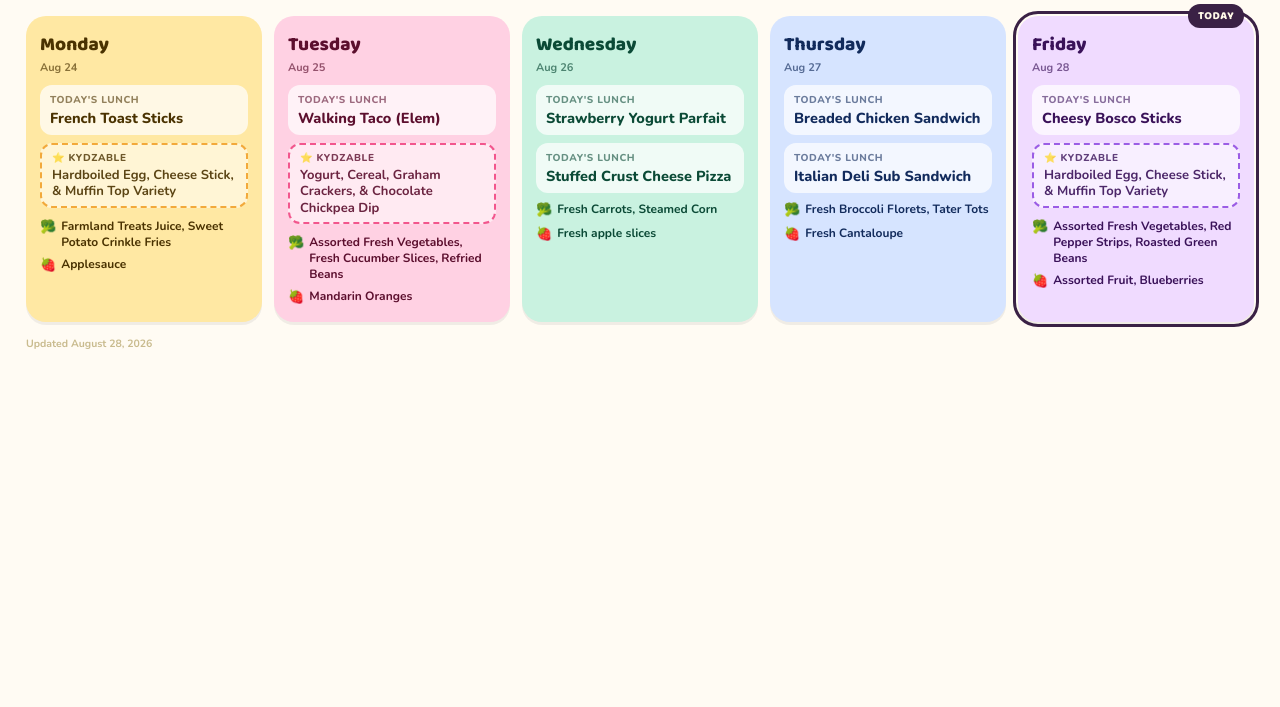
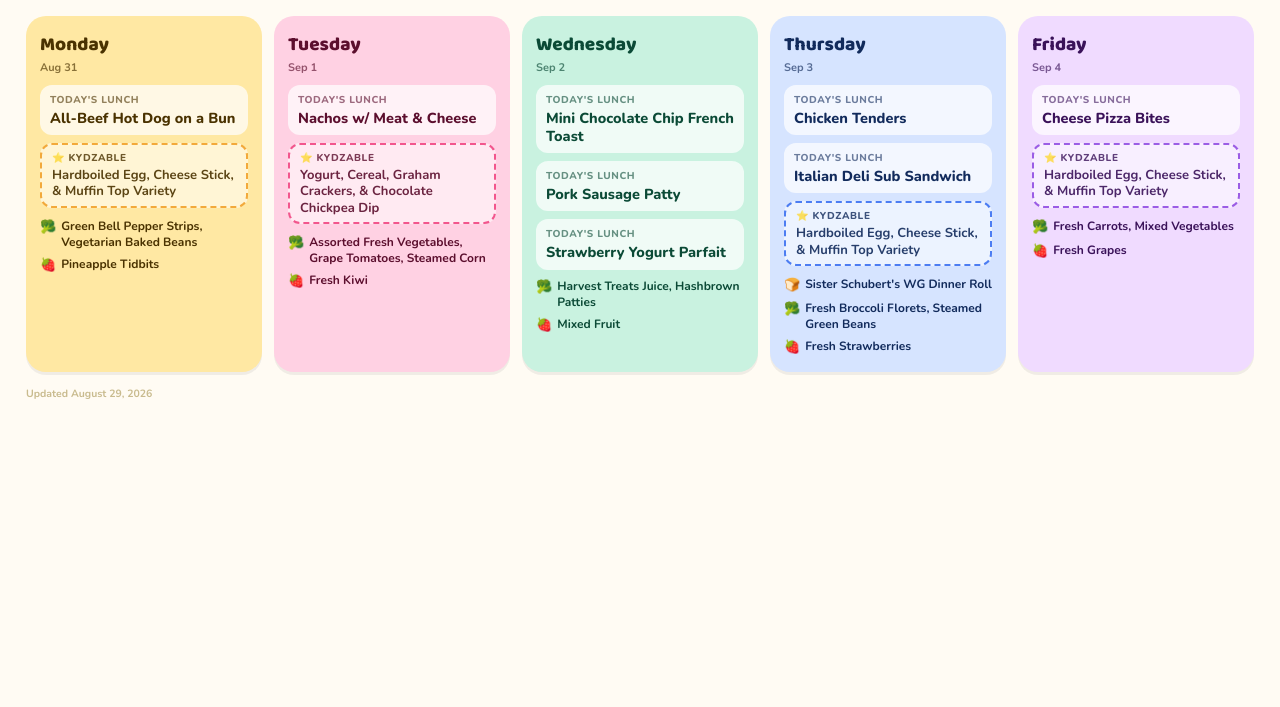
Before and after one commit to timmyb9/brookview-lunch-menu, a plain HTML site: page index.html in a window 1280 px wide. Shown: the part 93-800 px from the top of the page. Drawn offline with nearby package versions, Linux system fonts and the light colour scheme.

Commit message:
Update lunch menu

```diff
--- a/index.html
+++ b/index.html
@@ -149,46 +149,46 @@
     <h1>What's for Lunch?</h1>
     <span class="wave">&#127829;</span>
   </div>
-  <div class="subtitle">Brookview Elementary &middot; Week of Aug 24 - Aug 28, 2026</div>
+  <div class="subtitle">Brookview Elementary &middot; Week of Aug 31 - Sep 4, 2026</div>
   <div class="week">
 
 <div class="day" style="background:#FFE8A3; color:#4A3200; --accent:#F2A93B;">
 
   <div class="day-name">Monday</div>
-  <div class="day-date">Aug 24</div>
-  <div class="entree-main"><div class="entree-label">Today's Lunch</div><div class="entree-name">French Toast Sticks</div></div><div class="kydzable"><div class="entree-label">⭐ Kydzable</div><div class="entree-name">Hardboiled Egg, Cheese Stick, & Muffin Top Variety</div></div><div class="side-row"><span class="side-icon">🥦</span><span>Farmland Treats Juice, Sweet Potato Crinkle Fries</span></div><div class="side-row"><span class="side-icon">🍓</span><span>Applesauce</span></div>
+  <div class="day-date">Aug 31</div>
+  <div class="entree-main"><div class="entree-label">Today's Lunch</div><div class="entree-name">All-Beef Hot Dog on a Bun</div></div><div class="kydzable"><div class="entree-label">⭐ Kydzable</div><div class="entree-name">Hardboiled Egg, Cheese Stick, & Muffin Top Variety</div></div><div class="side-row"><span class="side-icon">🥦</span><span>Green Bell Pepper Strips, Vegetarian Baked Beans</span></div><div class="side-row"><span class="side-icon">🍓</span><span>Pineapple Tidbits</span></div>
 </div>
 
 <div class="day" style="background:#FFD1E3; color:#5C0F2E; --accent:#F2568D;">
 
   <div class="day-name">Tuesday</div>
-  <div class="day-date">Aug 25</div>
-  <div class="entree-main"><div class="entree-label">Today's Lunch</div><div class="entree-name">Walking Taco (Elem)</div></div><div class="kydzable"><div class="entree-label">⭐ Kydzable</div><div class="entree-name">Yogurt, Cereal, Graham Crackers, & Chocolate Chickpea Dip</div></div><div class="side-row"><span class="side-icon">🥦</span><span>Assorted Fresh Vegetables, Fresh Cucumber Slices, Refried Beans</span></div><div class="side-row"><span class="side-icon">🍓</span><span>Mandarin Oranges</span></div>
+  <div class="day-date">Sep 1</div>
+  <div class="entree-main"><div class="entree-label">Today's Lunch</div><div class="entree-name">Nachos w/ Meat & Cheese</div></div><div class="kydzable"><div class="entree-label">⭐ Kydzable</div><div class="entree-name">Yogurt, Cereal, Graham Crackers, & Chocolate Chickpea Dip</div></div><div class="side-row"><span class="side-icon">🥦</span><span>Assorted Fresh Vegetables, Grape Tomatoes, Steamed Corn</span></div><div class="side-row"><span class="side-icon">🍓</span><span>Fresh Kiwi</span></div>
 </div>
 
 <div class="day" style="background:#C9F2E0; color:#0B4A36; --accent:#2FB88A;">
 
   <div class="day-name">Wednesday</div>
-  <div class="day-date">Aug 26</div>
-  <div class="entree-main"><div class="entree-label">Today's Lunch</div><div class="entree-name">Strawberry Yogurt Parfait</div></div><div class="entree-main"><div class="entree-label">Today's Lunch</div><div class="entree-name">Stuffed Crust Cheese Pizza</div></div><div class="side-row"><span class="side-icon">🥦</span><span>Fresh Carrots, Steamed Corn</span></div><div class="side-row"><span class="side-icon">🍓</span><span>Fresh apple slices</span></div>
+  <div class="day-date">Sep 2</div>
+  <div class="entree-main"><div class="entree-label">Today's Lunch</div><div class="entree-name">Mini Chocolate Chip French Toast</div></div><div class="entree-main"><div class="entree-label">Today's Lunch</div><div class="entree-name">Pork Sausage Patty</div></div><div class="entree-main"><div class="entree-label">Today's Lunch</div><div class="entree-name">Strawberry Yogurt Parfait</div></div><div class="side-row"><span class="side-icon">🥦</span><span>Harvest Treats Juice, Hashbrown Patties</span></div><div class="side-row"><span class="side-icon">🍓</span><span>Mixed Fruit</span></div>
 </div>
 
 <div class="day" style="background:#D6E4FF; color:#122B5C; --accent:#4C7DF2;">
 
   <div class="day-name">Thursday</div>
-  <div class="day-date">Aug 27</div>
-  <div class="entree-main"><div class="entree-label">Today's Lunch</div><div class="entree-name">Breaded Chicken Sandwich</div></div><div class="entree-main"><div class="entree-label">Today's Lunch</div><div class="entree-name">Italian Deli Sub Sandwich</div></div><div class="side-row"><span class="side-icon">🥦</span><span>Fresh Broccoli Florets, Tater Tots</span></div><div class="side-row"><span class="side-icon">🍓</span><span>Fresh Cantaloupe</span></div>
+  <div class="day-date">Sep 3</div>
+  <div class="entree-main"><div class="entree-label">Today's Lunch</div><div class="entree-name">Chicken Tenders</div></div><div class="entree-main"><div class="entree-label">Today's Lunch</div><div class="entree-name">Italian Deli Sub Sandwich</div></div><div class="kydzable"><div class="entree-label">⭐ Kydzable</div><div class="entree-name">Hardboiled Egg, Cheese Stick, & Muffin Top Variety</div></div><div class="side-row"><span class="side-icon">🍞</span><span>Sister Schubert's WG Dinner Roll</span></div><div class="side-row"><span class="side-icon">🥦</span><span>Fresh Broccoli Florets, Steamed Green Beans</span></div><div class="side-row"><span class="side-icon">🍓</span><span>Fresh Strawberries</span></div>
 </div>
 
-<div class="day today" style="background:#F0DBFF; color:#3A1259; --accent:#9B5DE5;">
-  <div class="today-flag">TODAY</div>
+<div class="day" style="background:#F0DBFF; color:#3A1259; --accent:#9B5DE5;">
+
   <div class="day-name">Friday</div>
-  <div class="day-date">Aug 28</div>
-  <div class="entree-main"><div class="entree-label">Today's Lunch</div><div class="entree-name">Cheesy Bosco Sticks</div></div><div class="kydzable"><div class="entree-label">⭐ Kydzable</div><div class="entree-name">Hardboiled Egg, Cheese Stick, & Muffin Top Variety</div></div><div class="side-row"><span class="side-icon">🥦</span><span>Assorted Fresh Vegetables, Red Pepper Strips, Roasted Green Beans</span></div><div class="side-row"><span class="side-icon">🍓</span><span>Assorted Fruit, Blueberries</span></div>
+  <div class="day-date">Sep 4</div>
+  <div class="entree-main"><div class="entree-label">Today's Lunch</div><div class="entree-name">Cheese Pizza Bites</div></div><div class="kydzable"><div class="entree-label">⭐ Kydzable</div><div class="entree-name">Hardboiled Egg, Cheese Stick, & Muffin Top Variety</div></div><div class="side-row"><span class="side-icon">🥦</span><span>Fresh Carrots, Mixed Vegetables</span></div><div class="side-row"><span class="side-icon">🍓</span><span>Fresh Grapes</span></div>
 </div>
 
   </div>
-  <div class="footer">Updated August 28, 2026</div>
+  <div class="footer">Updated August 29, 2026</div>
 </div>
 </body>
 </html>
```
